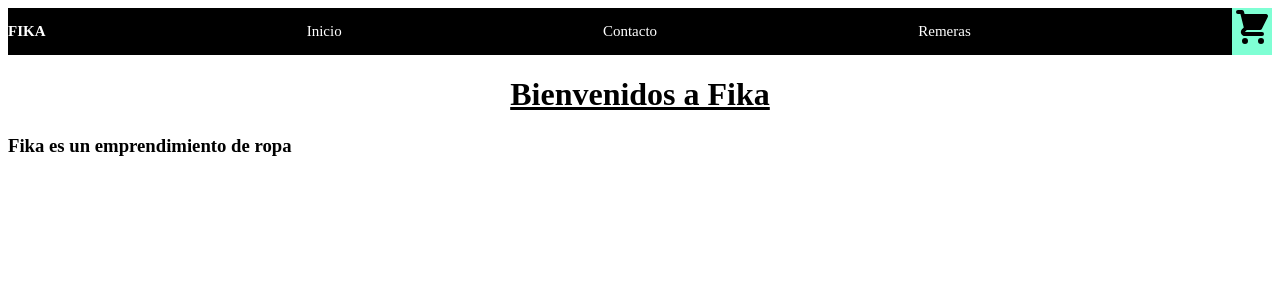
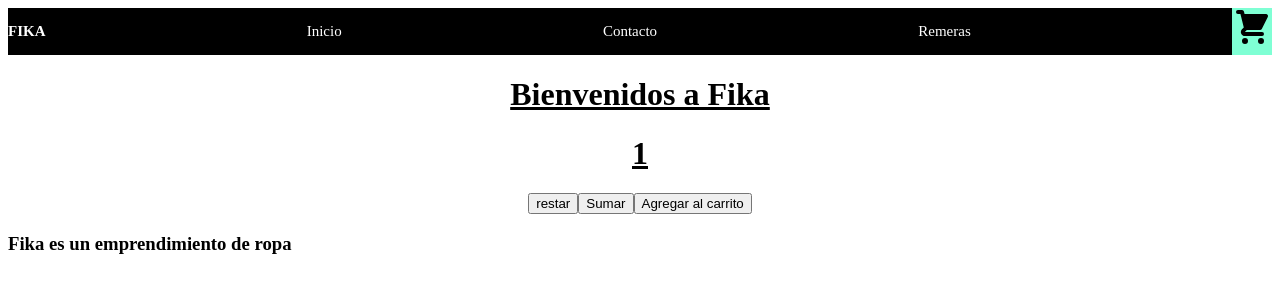
Before and after one commit to MateoGabutti/react-clase2, a React (Create React App) app: page / in a window 1280 px wide. Shown: the top 300 px of the page. Built offline with nearby package versions, Linux system fonts and the light colour scheme.

Commit message:
Desafio clase 5. Agregando contador con boton.

```diff
--- a/src/App.js
+++ b/src/App.js
@@ -3,6 +3,8 @@ import "./app.css"
 import NavBar from "./components/NavBar"
 import ItemListContainer from "./containers/ItemListContainer";
 import Ad from "./components/NavBar/Ad";
+
+
 function App() {
   const jugadores = ["messi", "pele"]
   return (
@@ -12,6 +14,7 @@ function App() {
     <Ad>
       <h3>Fika es un emprendimiento de ropa</h3>
     </Ad>
+
     </>
   );
 }
--- /dev/null
+++ b/src/components/NavBar/ItemCount/index.jsx
@@ -0,0 +1,30 @@
+import React,{ useState,  } from 'react'
+import "./styles.css"
+const ItemCount = ({stock, initial, onAdd}) => {
+  const [count, setCount] = useState(initial)
+  const handleAdd = ()=>{
+    if(count < stock){
+      setCount (count + 1)
+    }
+    else(alert("No hay stock"))
+  }
+
+  const handleDecrement = ()=>{
+    if(count > initial){
+      setCount (count - 1)
+    }
+  }
+
+
+
+    return (
+    <div>
+        <h1>{count}</h1>
+        <button onClick={handleDecrement}>restar</button>
+        <button onClick={handleAdd}>Sumar</button>
+        <button onClick={()=>onAdd(count)}>Agregar al carrito</button>
+    </div>
+  )
+}
+
+export default ItemCount
--- a/src/containers/ItemListContainer/index.jsx
+++ b/src/containers/ItemListContainer/index.jsx
@@ -1,10 +1,37 @@
 import React from 'react'
+import { useEffect } from 'react'
+import ItemCount from '../../components/NavBar/ItemCount'
+import {productos} from "../../data/productos"
 import "./styles.css"
 
 const ItemListContainer = ({greeting}) => {
+
+  useEffect(()=>{
+    (async ()=>{
+      const traerProductos = new Promise((res, rej)=>{
+        setTimeout(()=>{
+          res(productos)
+        },3000)
+      })
+
+
+      try {
+        const response = await traerProductos
+        console.log(response)
+      } catch (error) {
+        console.log(error)
+      }
+    })()
+  })
+
+
+  const agregarAlCarrito = (cantidad)=>{
+
+  }
   return (
     <div className='titulo'>
       <h1>{greeting}</h1>
+      <ItemCount initial={1} stock={6} onAdd={agregarAlCarrito}/>
     </div>
   )
 }
--- /dev/null
+++ b/src/data/productos.js
@@ -0,0 +1,20 @@
+export const productos = [
+    {
+        id: 1,
+        description: "Desc",
+        name: "Pirula",
+        stock: 6
+    },
+    {
+        id: 1,
+        description: "Desc",
+        name: "Pirula",
+        stock: 6
+    },
+    {
+        id: 1,
+        description: "Desc",
+        name: "Pirula",
+        stock: 6
+    }
+]
```
Also changed, not shown: src/components/NavBar/ItemCount/styles.css (added).
